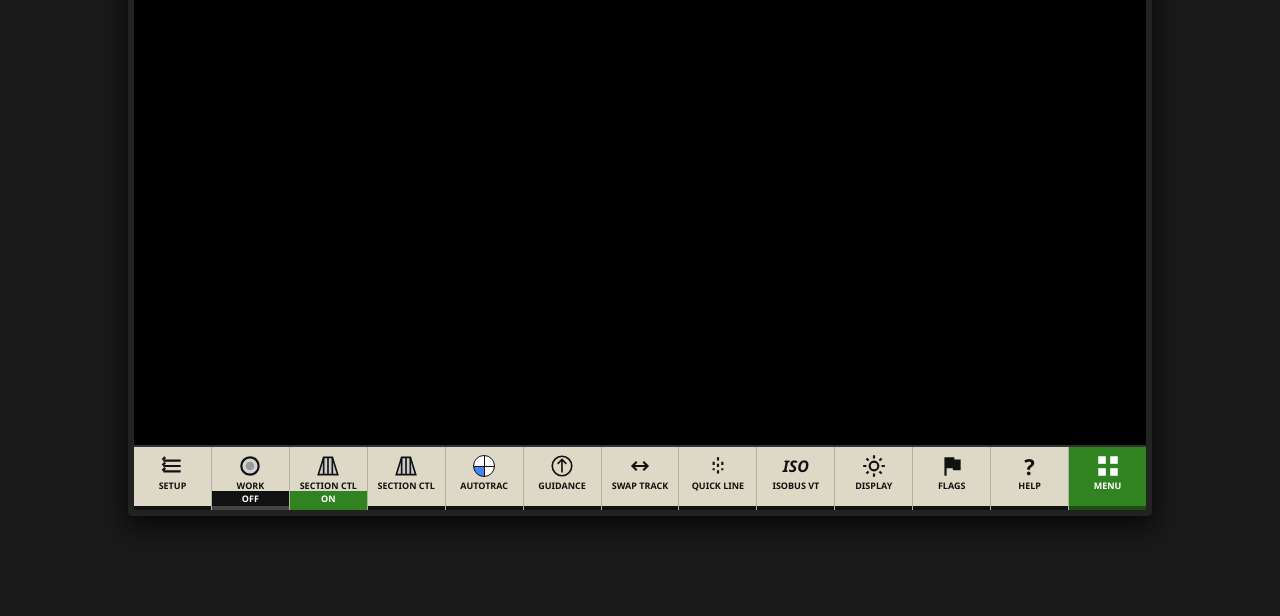
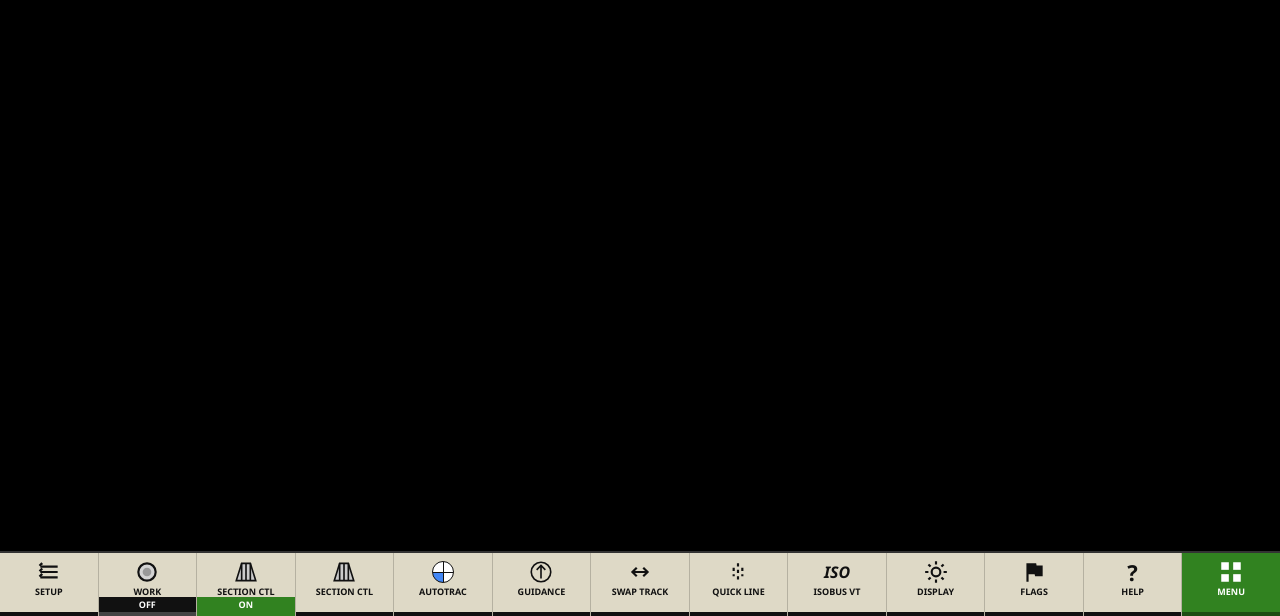
Before and after one commit to AndrewMommers/FS25-John-Deere-Precision-Ag-Suite, a plain HTML site: page web/index.html in a window 1280 px wide. Shown: the part 184-800 px from the top of the page. Drawn offline with Linux system fonts and the light colour scheme.

Commit message:
full screen

```diff
--- a/web/index.html
+++ b/web/index.html
@@ -9,23 +9,21 @@
         /* Base Reset & Fonts */
         * { box-sizing: border-box; margin: 0; padding: 0; -webkit-user-select: none; user-select: none; }
         body {
-            background-color: #1a1a1a;
+            background-color: #000;
             font-family: "Segoe UI", Roboto, Helvetica, Arial, sans-serif;
-            display: flex;
-            justify-content: center;
-            align-items: center;
             height: 100vh;
             overflow: hidden;
         }
 
-        /* Device Bezel / Monitor Enclosure */
+        /* Fills the browser window edge-to-edge (was a fixed 1024x600 device
+           mockup frame). Elements positioned with absolute pixel offsets --
+           map buttons, heading tab, flag circles -- were tuned against that
+           1024x600 reference and may sit slightly off-scale at other window
+           sizes; flag anything that looks visibly wrong and it can be tightened. */
         .device-bezel {
-            width: 1024px;
-            height: 600px;
+            width: 100vw;
+            height: 100vh;
             background-color: #000;
-            border: 6px solid #222;
-            border-radius: 4px;
-            box-shadow: 0 10px 30px rgba(0,0,0,0.8);
             display: flex;
             flex-direction: column;
             position: relative;
@@ -554,10 +552,10 @@
             }
 
             // Real field boundaries, exported once by the mod from
-            // g_fieldManager.fields[i].densityMapPolygon (see TasDynFieldExport.lua)
+            // g_fieldManager.fields[i].densityMapPolygon (see TasDynFieldExport.lua).
+            // Filled (not just outlined) so fields read as actual ground against
+            // the surrounding terrain, closer to a real map than abstract lines.
             if (fields.length > 0) {
-                ctx.strokeStyle = 'rgba(255,255,255,0.6)';
-                ctx.lineWidth = 1.5;
                 fields.forEach((field) => {
                     if (!field.points || field.points.length < 2) return;
                     ctx.beginPath();
@@ -567,6 +565,10 @@
                         if (i === 0) ctx.moveTo(cx, cy); else ctx.lineTo(cx, cy);
                     });
                     ctx.closePath();
+                    ctx.fillStyle = 'rgba(139, 111, 71, 0.55)';
+                    ctx.fill();
+                    ctx.strokeStyle = 'rgba(255,255,255,0.7)';
+                    ctx.lineWidth = 1.5;
                     ctx.stroke();
                 });
             }
```
